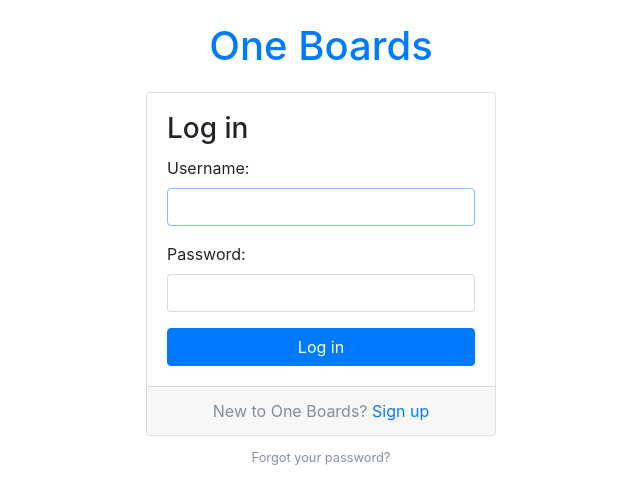
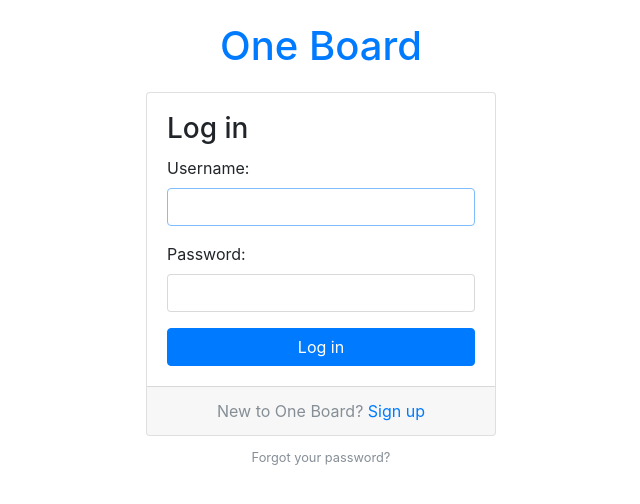
Before and after one commit to lbias/myproject, a Django app: page /login/ in a window 1280 px wide. Shown: the top 504 px of the page, without its empty margins (319-959 px from the left). Run offline with Django 3.2, Linux system fonts and the light colour scheme; some libraries are stand-ins or nearby versions; some web fonts are replaced.

Commit message:
template accounts#password_reset_done

```diff
--- a/templates/base.html
+++ b/templates/base.html
@@ -2,7 +2,7 @@
 <html>
   <head>
     <meta charset="utf-8">
-    <title>{% block title %}One Boards{% endblock %}</title>
+    <title>{% block title %}One Board{% endblock %}</title>
     <link href="https://fonts.googleapis.com/css?family=Peralta" rel="stylesheet">
     <link rel="stylesheet" href="{% static 'css/bootstrap.min.css' %}">
     <link rel="stylesheet" href="{% static 'css/app.css' %}">
@@ -12,7 +12,7 @@
     {% block body %}
       <nav class="navbar navbar-expand-lg navbar-dark bg-dark">
         <div class="container">
-          <a class="navbar-brand" href="{% url 'home' %}">One Boards</a>
+          <a class="navbar-brand" href="{% url 'home' %}">One Board</a>
           <button class="navbar-toggler" type="button" data-toggle="collapse" data-target="#mainMenu" aria-controls="mainMenu" aria-expanded="false" aria-label="Toggle navigation">
             <span class="navbar-toggler-icon"></span>
           </button>
--- a/templates/base_accounts.html
+++ b/templates/base_accounts.html
@@ -9,7 +9,7 @@
 {% block body %}
   <div class="container">
     <h1 class="text-center logo my-4">
-      <a href="{% url 'home' %}">One Boards</a>
+      <a href="{% url 'home' %}">One Board</a>
     </h1>
     {% block content %}
     {% endblock %}
--- a/templates/login.html
+++ b/templates/login.html
@@ -1,6 +1,6 @@
 {% extends 'base_accounts.html' %}
 
-{% block title %}Log in to One Boards{% endblock %}
+{% block title %}Log in to One Board{% endblock %}
 
 {% block content %}
   <div class="row justify-content-center">
@@ -15,7 +15,7 @@
           </form>
         </div>
         <div class="card-footer text-muted text-center">
-          New to One Boards? <a href="{% url 'signup' %}">Sign up</a>
+          New to One Board? <a href="{% url 'signup' %}">Sign up</a>
         </div>
       </div>
       <div class="text-center py-2">
--- a/templates/signup.html
+++ b/templates/signup.html
@@ -1,6 +1,6 @@
 {% extends 'base_accounts.html' %}
 
-{% block title %}Sign up to One Boards{% endblock %}
+{% block title %}Sign up to One Board{% endblock %}
 
 {% block content %}
   <div class="row justify-content-center">
```
Also changed, not shown: templates/password_reset_done.html (added, +17 -0 lines), output/S77.png (added).
